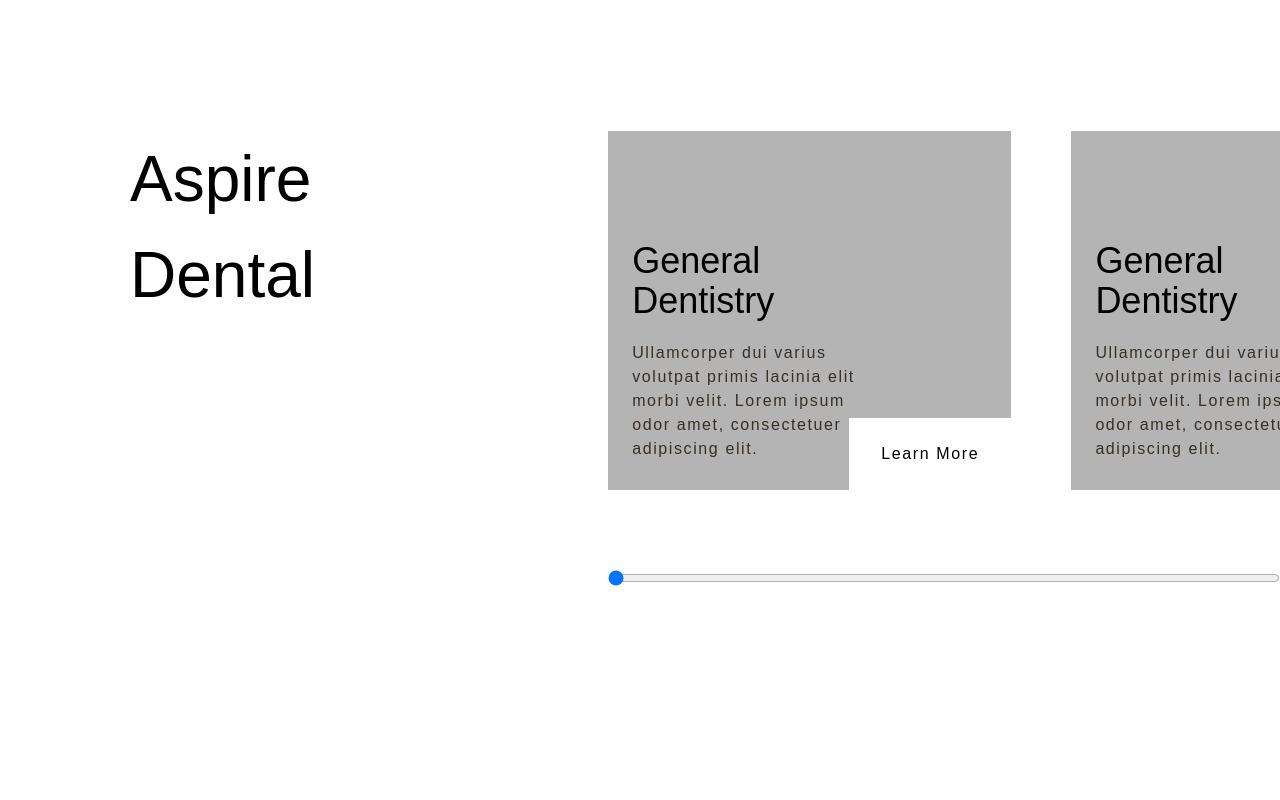
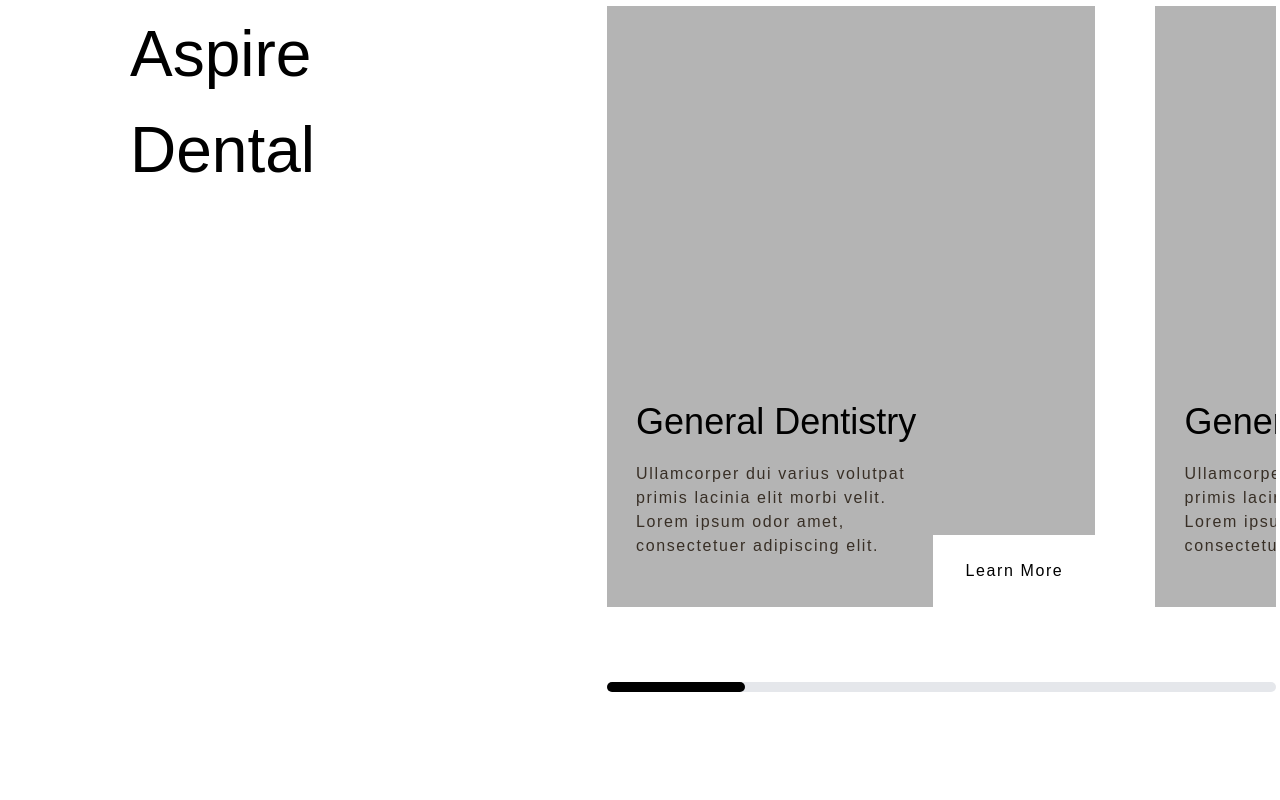
Before and after one commit to quantum-builds/aspire-clinix, a Next.js app: page /landing in a window 1280 px wide. Shown: the part 2240-3040 px from the top of the page. Built offline with nearby package versions, Linux system fonts and the light colour scheme; a web font is replaced by a local one.

Commit message:
ScrollBar UI update

```diff
--- a/src/app/landing/components/ServiceDetailCard.tsx
+++ b/src/app/landing/components/ServiceDetailCard.tsx
@@ -12,18 +12,18 @@ export default function ServiceDetailCard({
   path,
 }: ServiceDetailCardProps) {
   return (
-    <div className="bg-[#B4B4B4] w-[60%] flex-shrink-0 relative">
+    <div className="bg-[#B4B4B4] w-[73%] h-full flex-shrink-0 relative">
       <div className="flex flex-col gap-[20px] w-[63%] absolute bottom-[8%] left-[6%] ">
         <p className="text-4xl whitespace-normal leading-{40.86px}">{title}</p>
         {description && (
-          <p className="text-[#382F26] text-base whitespace-normal leading-{18.18px} tracking-widest">
+          <p className="text-[#382F26] font-gillSans text-base whitespace-normal leading-{18.18px} tracking-widest">
             {description}
           </p>
         )}
       </div>
       <div>
         <Link href={path}>
-          <button className="absolute bottom-0 right-0 bg-white py-6 px-8 text-base leading-{18.18px} tracking-widest">
+          <button className="absolute font-gillSans bottom-0 right-0 bg-white py-6 px-8 text-base leading-{18.18px} tracking-widest">
             Learn More
           </button>
         </Link>
--- a/src/app/landing/components/ServiceDetailSlider.tsx
+++ b/src/app/landing/components/ServiceDetailSlider.tsx
@@ -1,4 +1,4 @@
-import { useRef, useState } from "react";
+import { useEffect, useRef, useState } from "react";
 import ServiceDetailCard from "./ServiceDetailCard";
 
 interface ServiceDetailSliderProp {
@@ -8,35 +8,102 @@ interface ServiceDetailSliderProp {
 export default function ServiceDetailSlider({
   services,
 }: ServiceDetailSliderProp) {
-  const containerRef = useRef<HTMLDivElement | null>(null);
-  const [sliderValue, setSliderValue] = useState<number>(0);
-  const cardCount = services.length;
+  const containerRef = useRef<HTMLDivElement | null>(null); // Scrollable container
+  const scrollThumbRef = useRef<HTMLDivElement | null>(null); // Scrollbar thumb
+  const [customScrollbarWidth, setCustomScrollbarWidth] = useState(0); // Width of the scrollbar track
+  const [thumbWidth, setThumbWidth] = useState(0); // Width of the scrollbar thumb
+  const [scrollThumbOffset, setScrollThumbOffset] = useState(0); // Thumb offset
+  const [isDragging, setIsDragging] = useState(false); // Dragging state
+  const dragStartX = useRef(0); // Starting position of the drag
+  const scrollStartLeft = useRef(0); // Scroll position at drag start
+
+  useEffect(() => {
+    const container = containerRef.current;
+
+    if (container) {
+      // Calculate the scrollbar and thumb sizes
+      setCustomScrollbarWidth(container.clientWidth);
+      setThumbWidth(
+        (container.clientWidth / container.scrollWidth) * container.clientWidth
+      );
+
+      // Update thumb size dynamically on resize
+      const handleResize = () => {
+        setCustomScrollbarWidth(container.clientWidth);
+        setThumbWidth(
+          (container.clientWidth / container.scrollWidth) *
+            container.clientWidth
+        );
+      };
+
+      window.addEventListener("resize", handleResize);
+
+      return () => window.removeEventListener("resize", handleResize);
+    }
+  }, []);
 
   const handleContainerScroll = () => {
-    if (containerRef.current) {
-      const container = containerRef.current;
-      const maxScrollLeft = container.scrollWidth - container.clientWidth;
-      const newSliderValue = Math.round(
-        (container.scrollLeft / maxScrollLeft) * (cardCount - 1)
+    const container = containerRef.current;
+
+    if (container) {
+      // Sync scrollbar thumb position with container scroll
+      const scrollPercentage =
+        container.scrollLeft / (container.scrollWidth - container.clientWidth);
+      setScrollThumbOffset(
+        scrollPercentage * (customScrollbarWidth - thumbWidth)
       );
-      setSliderValue(newSliderValue);
     }
   };
 
-  const handleSliderChange = (event: React.ChangeEvent<HTMLInputElement>) => {
-    const newValue = parseInt(event.target.value, 10);
-    setSliderValue(newValue);
-
-    if (containerRef.current) {
-      const container = containerRef.current;
-      const maxScrollLeft = container.scrollWidth - container.clientWidth;
-      const newScrollLeft = (newValue / (cardCount - 1)) * maxScrollLeft;
-      container.scrollLeft = newScrollLeft;
-    }
+  const handleThumbMouseDown = (e: React.MouseEvent) => {
+    e.preventDefault();
+    setIsDragging(true);
+    dragStartX.current = e.clientX; // Store the mouse position at drag start
+    scrollStartLeft.current = scrollThumbOffset; // Store the current offset
   };
 
+  const handleMouseMove = (e: MouseEvent) => {
+    if (!isDragging || !containerRef.current) return;
+
+    const container = containerRef.current;
+
+    // Calculate drag distance and new scroll position
+    const dragDistance = e.clientX - dragStartX.current;
+    const newOffset = Math.min(
+      Math.max(scrollStartLeft.current + dragDistance, 0),
+      customScrollbarWidth - thumbWidth
+    );
+
+    setScrollThumbOffset(newOffset);
+
+    // Scroll the container proportionally
+    const scrollPercentage = newOffset / (customScrollbarWidth - thumbWidth);
+    container.scrollLeft =
+      scrollPercentage * (container.scrollWidth - container.clientWidth);
+  };
+
+  const handleMouseUp = () => {
+    setIsDragging(false);
+  };
+
+  useEffect(() => {
+    if (isDragging) {
+      window.addEventListener("mousemove", handleMouseMove);
+      window.addEventListener("mouseup", handleMouseUp);
+    } else {
+      window.removeEventListener("mousemove", handleMouseMove);
+      window.removeEventListener("mouseup", handleMouseUp);
+    }
+
+    return () => {
+      window.removeEventListener("mousemove", handleMouseMove);
+      window.removeEventListener("mouseup", handleMouseUp);
+    };
+  }, [isDragging]);
+
   return (
-    <div className="w-[70%] flex flex-col gap-[80px]">
+    <div className="w-[70%] mr-1 flex flex-col gap-[75px]">
+      {/* Scrollable Container */}
       <div
         ref={containerRef}
         className="flex gap-[60px] overflow-x-auto whitespace-nowrap w-full h-full scrollbar-hide"
@@ -52,15 +119,18 @@ export default function ServiceDetailSlider({
         ))}
       </div>
 
-      <input
-        type="range"
-        min="0"
-        max={cardCount - 1}
-        step="1"
-        value={sliderValue}
-        onChange={handleSliderChange}
-        className="w-full cursor-pointer scrollbar-corner-transparent scrollbar-thumb-black scrollbar scrollbar-track-gray-200"
-      />
+      {/* Custom Scrollbar */}
+      <div className=" h-3 bg-gray-200 rounded-full">
+        <div
+          ref={scrollThumbRef}
+          className="h-full bg-black rounded-full cursor-pointer"
+          style={{
+            width: `${thumbWidth}px`,
+            transform: `translateX(${scrollThumbOffset}px)`,
+          }}
+          onMouseDown={handleThumbMouseDown}
+        ></div>
+      </div>
     </div>
   );
 }
--- a/src/app/landing/components/ServiceDetailsSection.tsx
+++ b/src/app/landing/components/ServiceDetailsSection.tsx
@@ -13,7 +13,7 @@ export default function ServiceDetailSection({
   services,
 }: ServiceDetailProps) {
   return (
-    <div className="flex h-screen pl-[130px] pt-[195px] pb-[150px] gap-[190px]">
+    <div className="flex h-screen pl-[130px] pt-[70px] pb-[44px] gap-[190px]">
       <div className="w-[30%] flex flex-col gap-[30px]">
         <p className="text-[64px] leading-72.64px]">{title}</p>
         {description && (
```
